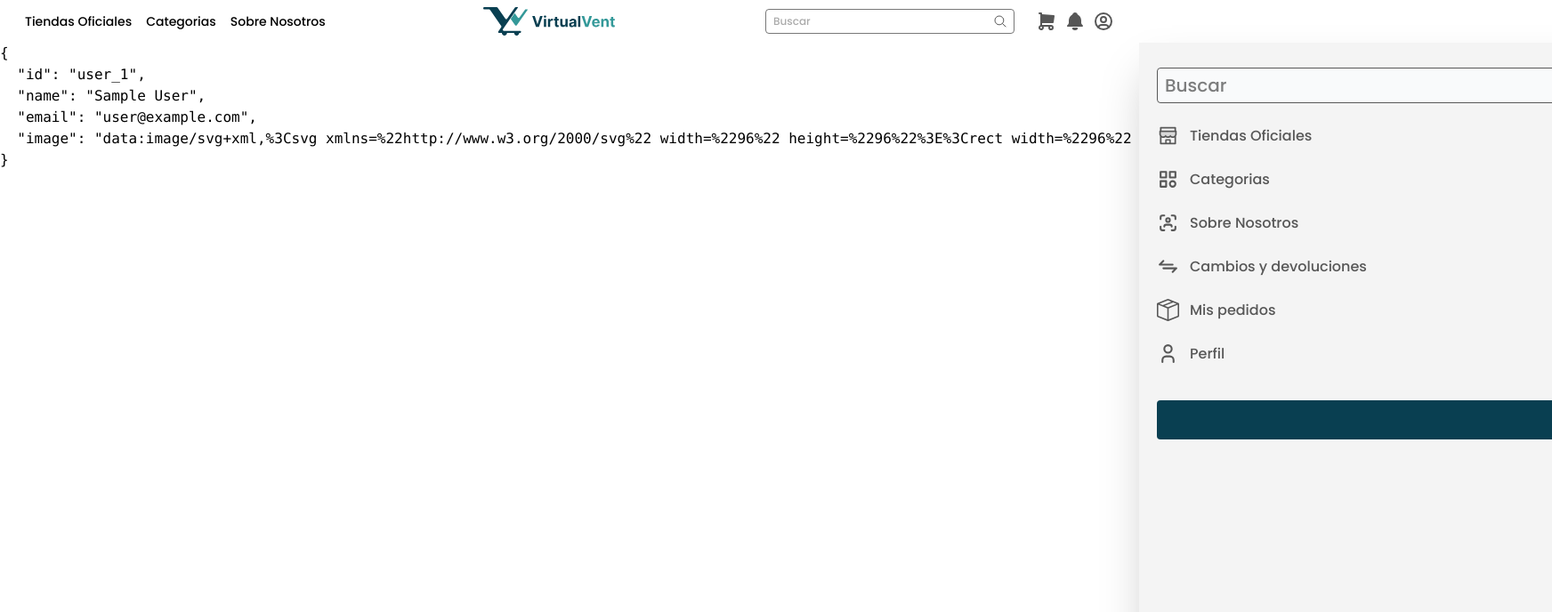
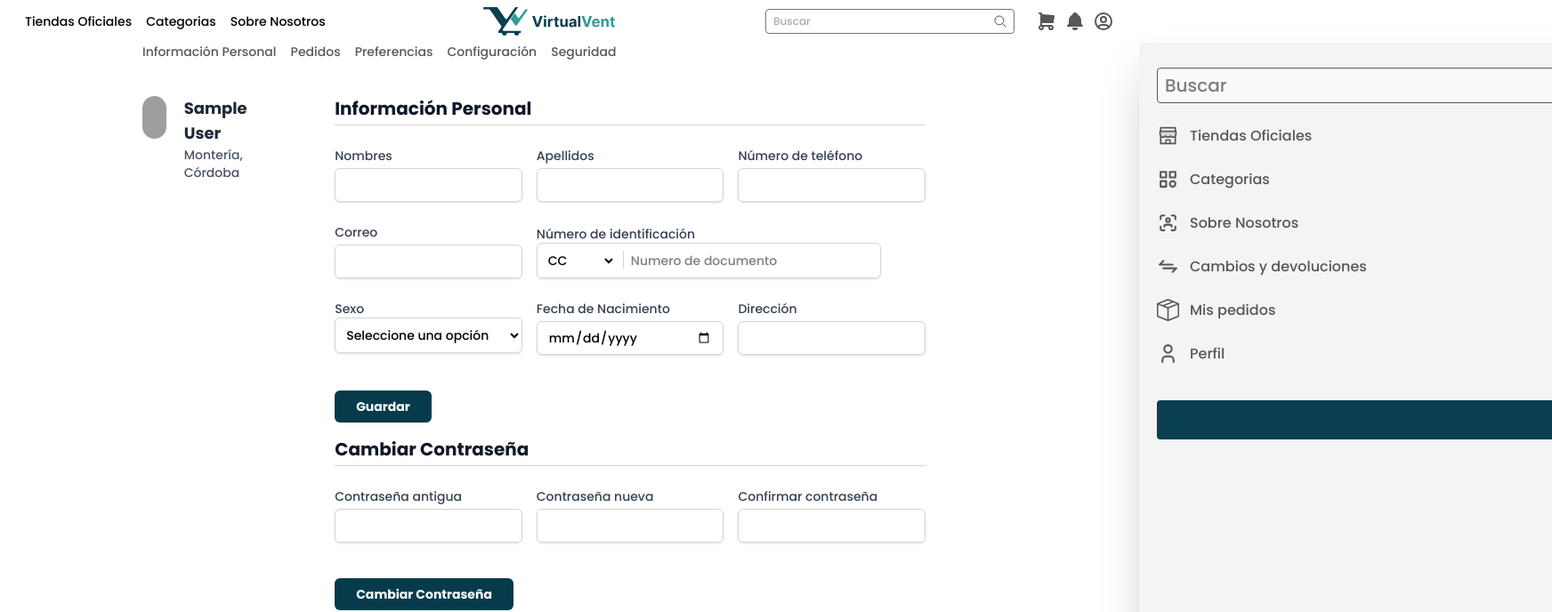
Before and after one commit to FILIPRAIDER/virtualvent, a Next.js app: page /perfil in a window 1280 px wide. Shown: the top 688 px of the page at 89% size, 1744 px wide, since content can reach past the window. Built offline with nearby package versions, Linux system fonts and the light colour scheme; no server answers; sample sign-in values are in the browser's storage; grey boxes are pictures that could not be loaded; a web font is replaced by a local one.

Commit message:
pagina perfil

```diff
--- a/src/app/(shop)/perfil/page.tsx
+++ b/src/app/(shop)/perfil/page.tsx
@@ -3,6 +3,8 @@
 import { useSession } from "next-auth/react";
 import { useEffect } from "react";
 import { useRouter } from "next/navigation";
+
+
 
 export default function ProfilePage() {
   const { data: session, status } = useSession();
@@ -20,8 +22,137 @@ export default function ProfilePage() {
 
   return (
     <div>
-      <pre>{JSON.stringify(session?.user, null, 2)}</pre>
-      <h3 className="text-3xl mb-10">{session?.user?.role}</h3>
+    {/* <pre>{JSON.stringify(session?.user, null, 2)}</pre>
+      <h3 className="text-3xl mb-10">{session?.user?.role}</h3> */}
+      <section className="flex flex-col px-40">
+        <div >
+          <ul className="flex flex-row gap-4 mb-10 text-sm text-[#575757]">
+            <li>Información Personal</li>
+            <li>Pedidos</li>
+            <li>Preferencias</li>
+            <li>Configuración</li>
+            <li>Seguridad</li>
+          </ul>
+        </div>
+        <section className="flex flex-row gap-4">
+        <div className="relative">
+        <img className="w-12 h-12 rounded-full object-cover" src={`https://ui-avatars.com/api/?name=${session?.user?.name}&background=0D8ABC&color=fff`} alt="Avatar" />
+
+    </div>
+    <div className="ml-1">
+        <h2 className="font-semibold text-gray-800 text-lg">{session?.user?.name}</h2>
+        <p className="text-gray-600 text-sm font-regular">Montería, Córdoba</p>
+    </div>
+    <div className="max-w-5xl px-20">
+  <h2 className="text-xl font-semibold text-gray-900 mb-1">Información Personal</h2>
+  <hr className="mb-6 border-gray-300" />
+
+  <form className="space-y-6">
+    <div className="grid grid-cols-1 md:grid-cols-3 gap-4">
+      <div>
+        <label className="block text-sm font-medium text-gray-700">Nombres</label>
+        <input type="text" className="mt-1 w-full rounded-md border border-gray-300 px-3 py-2 text-sm shadow-sm" />
+      </div>
+      <div>
+        <label className="block text-sm font-medium text-gray-700">Apellidos</label>
+        <input type="text" className="mt-1 w-full rounded-md border border-gray-300 px-3 py-2 text-sm shadow-sm" />
+      </div>
+      <div>
+        <label className="block text-sm font-medium text-gray-700">Número de teléfono</label>
+        <input type="text" className="mt-1 w-full rounded-md border border-gray-300 px-3 py-2 text-sm shadow-sm" />
+      </div>
+    </div>
+
+    <div className="grid grid-cols-1 md:grid-cols-3 gap-4">
+      <div className="md:col-span-1">
+        <label className="block text-sm font-medium text-gray-700">Correo</label>
+        <input type="email" className="mt-1 w-full rounded-md border border-gray-300 px-3 py-2 text-sm shadow-sm" />
+      </div>
+      <div className="flex gap-2 items-end">
+        <div>
+          <label className="block text-sm font-medium text-gray-700">Número de identificación</label>
+          <div className="flex gap-2 border  rounded-md border-gray-300 px-2 py-2 text-sm shadow-sm ">
+            <select className="w-20 rounded-md ">
+              <option>CC</option>
+              <option>TI</option>
+              <option>CE</option>
+            </select>
+            <div className="w-px h-5   bg-gray-300"></div>
+            <input type="text" className="flex-1" placeholder="Numero de documento" />
+          </div>
+        </div>
+      </div>
+    </div>
+
+    <div className="grid grid-cols-1 md:grid-cols-3 gap-4">
+      <div>
+        <label className="block text-sm font-medium text-gray-700">Sexo</label>
+        <select className="w-full rounded-md border border-gray-300 px-2 py-2 text-sm shadow-sm">
+              <option>Seleccione una opción</option>
+              <option>Masculino</option>
+              <option>Femenino</option>
+              <option>Otro</option>
+            </select>
+      </div>
+      <div>
+        <label className="block text-sm font-medium text-gray-700">Fecha de Nacimiento</label>
+        <input type="date" className="mt-1 w-full rounded-md border border-gray-300 px-3 py-2 text-sm shadow-sm" />
+      </div>
+      <div>
+        <label className="block text-sm font-medium text-gray-700">Dirección</label>
+        <input type="text" className="mt-1 w-full rounded-md border border-gray-300 px-3 py-2 text-sm shadow-sm" />
+      </div>
+    </div>
+
+    <div>
+      <button
+        type="submit"
+        className="mt-4 rounded-md bg-[#073B4C] px-6 py-2 text-white text-sm font-semibold hover:bg-[#062f3a] transition"
+      >
+        Guardar
+      </button>
+    </div>
+  </form>
+  <section>
+  <div className="mt-4">
+  <h2 className="text-xl font-semibold text-gray-900 mb-1">Cambiar Contraseña</h2>
+  <hr className="mb-6 border-gray-300" />
+
+  <form className="space-y-6">
+    <div className="grid grid-cols-1 md:grid-cols-3 gap-4">
+      <div>
+        <label className="block text-sm font-medium text-gray-700">Contraseña antigua</label>
+        <input type="text" className="mt-1 w-full rounded-md border border-gray-300 px-3 py-2 text-sm shadow-sm" />
+      </div>
+      <div>
+        <label className="block text-sm font-medium text-gray-700">Contraseña nueva</label>
+        <input type="text" className="mt-1 w-full rounded-md border border-gray-300 px-3 py-2 text-sm shadow-sm" />
+      </div>
+      <div>
+        <label className="block text-sm font-medium text-gray-700">Confirmar contraseña</label>
+        <input type="text" className="mt-1 w-full rounded-md border border-gray-300 px-3 py-2 text-sm shadow-sm" />
+      </div>
+    </div>
+
+
+    <div>
+      <button
+        type="submit"
+        className="mt-4 rounded-md bg-[#073B4C] px-6 py-2 text-white text-sm font-semibold hover:bg-[#062f3a] transition"
+      >
+        Cambiar Contraseña
+      </button>
+
+
+
+    </div>
+  </form>
+  </div>
+  </section>
+</div>
+
+        </section>
+      </section>
     </div>
   );
 }
```
